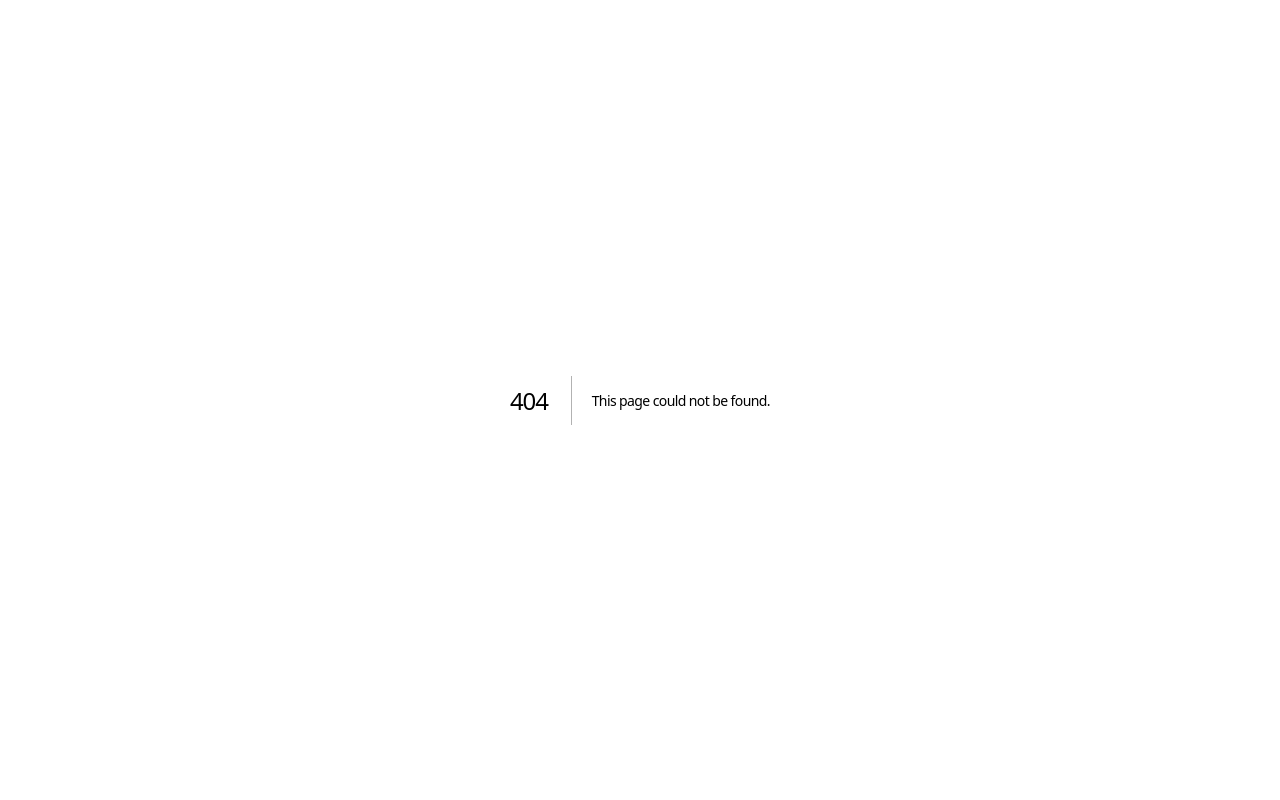
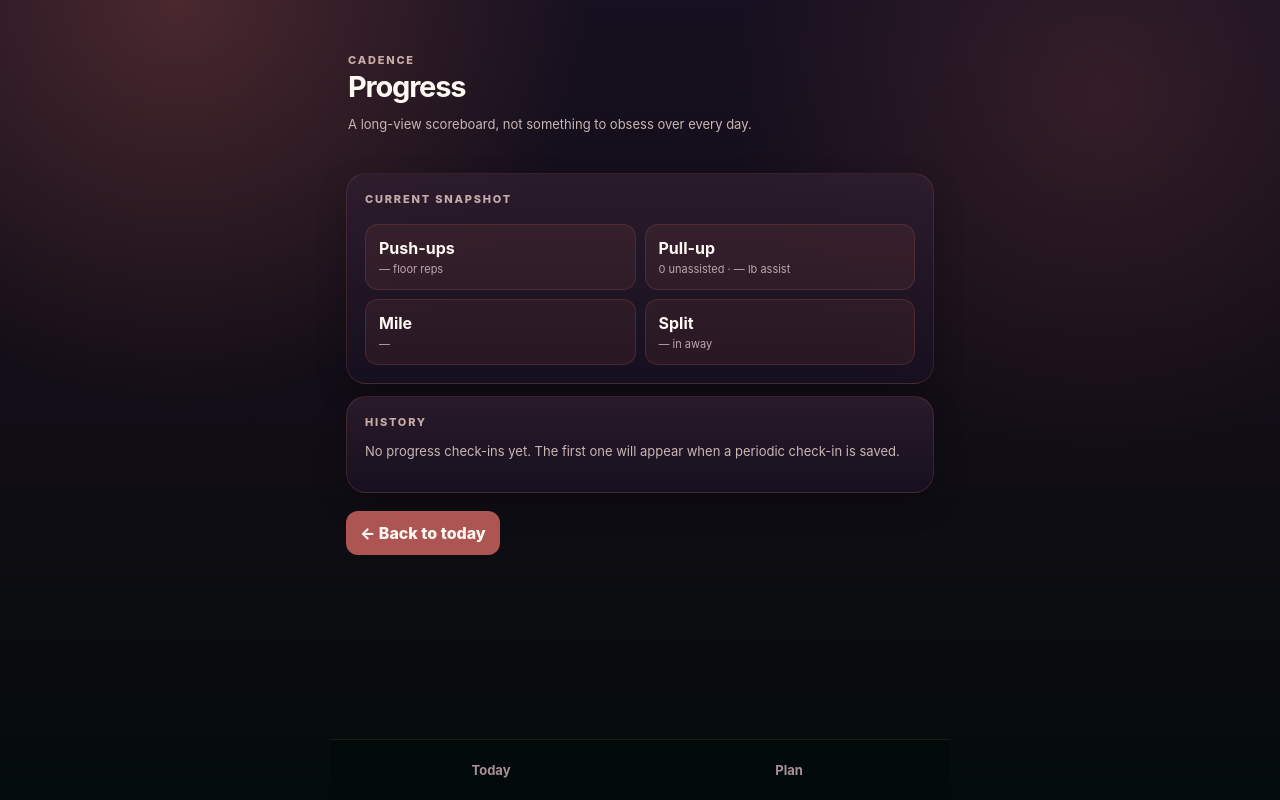
Before and after one commit to nopravlem/fitness-tracker, a Next.js app: page /progress in a window 1280 px wide. Before the commit this address had no page. Built offline with nearby package versions, Linux system fonts and the light colour scheme; no server answers; the database is empty.

Commit message:
Add progress history route

```diff
--- /dev/null
+++ b/app/progress/page.tsx
@@ -0,0 +1,22 @@
+'use client';
+
+import Link from 'next/link';
+import { useEffect, useState } from 'react';
+
+type ProgressRow={id:number;measuredOn:string;weightLb:string|null;waistIn:string|null;pushups:number|null;pullupAssistanceLb:string|null;pullups:number|null;mileSeconds:number|null;splitDistanceIn:string|null;notes:string|null};
+
+function mileLabel(seconds:number|null){if(seconds==null)return '—';const m=Math.floor(seconds/60);const s=String(seconds%60).padStart(2,'0');return `${m}:${s}`}
+
+export default function ProgressPage(){
+  const[rows,setRows]=useState<ProgressRow[]>([]);const[error,setError]=useState<string|null>(null);const[loading,setLoading]=useState(true);
+  useEffect(()=>{fetch('/api/tracker').then(async r=>{if(!r.ok){const j=await r.json().catch(()=>null);throw new Error(j?.error||`Load failed (${r.status})`)}return r.json()}).then(data=>{setRows(data.progress||[]);setLoading(false)}).catch(e=>{setError(e instanceof Error?e.message:'Unable to load progress');setLoading(false)})},[]);
+  const latest=rows[0];
+  return <main className="shell">
+    <header><div><p className="eyebrow">CADENCE</p><h1>Progress</h1><p className="subtle">A long-view scoreboard, not something to obsess over every day.</p></div></header>
+    {error&&<section className="card errorCard"><p>{error}</p></section>}
+    <section className="card"><p className="eyebrow">CURRENT SNAPSHOT</p><div className="metrics"><div><strong>Push-ups</strong><span>{latest?.pushups ?? '—'} floor reps</span></div><div><strong>Pull-up</strong><span>{latest?.pullups ?? 0} unassisted · {latest?.pullupAssistanceLb??'—'} lb assist</span></div><div><strong>Mile</strong><span>{mileLabel(latest?.mileSeconds??null)}</span></div><div><strong>Split</strong><span>{latest?.splitDistanceIn??'—'} in away</span></div></div></section>
+    <section className="card"><p className="eyebrow">HISTORY</p>{loading?<p className="subtle">Loading…</p>:rows.length===0?<p className="subtle">No progress check-ins yet. The first one will appear when a periodic check-in is saved.</p>:rows.map(row=><div className="historyRow" key={row.id}><b>{row.measuredOn}</b><span>Push-ups {row.pushups??'—'} · Pull-ups {row.pullups??'—'} · Assist {row.pullupAssistanceLb??'—'} lb · Mile {mileLabel(row.mileSeconds)}</span>{(row.weightLb||row.waistIn)&&<span>Weight {row.weightLb??'—'} lb · Waist {row.waistIn??'—'} in</span>}{row.notes&&<p>{row.notes}</p>}</div>)}</section>
+    <div className="inlineActions"><Link href="/">← Back to today</Link></div>
+    <nav><Link href="/">Today</Link><Link href="/plan">Plan</Link></nav>
+  </main>
+}
```
